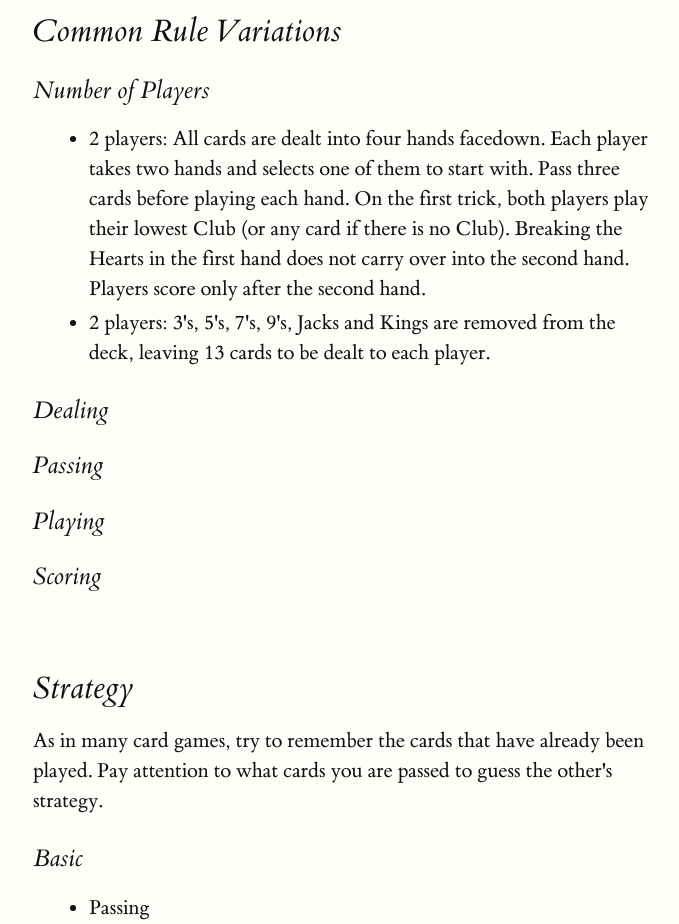
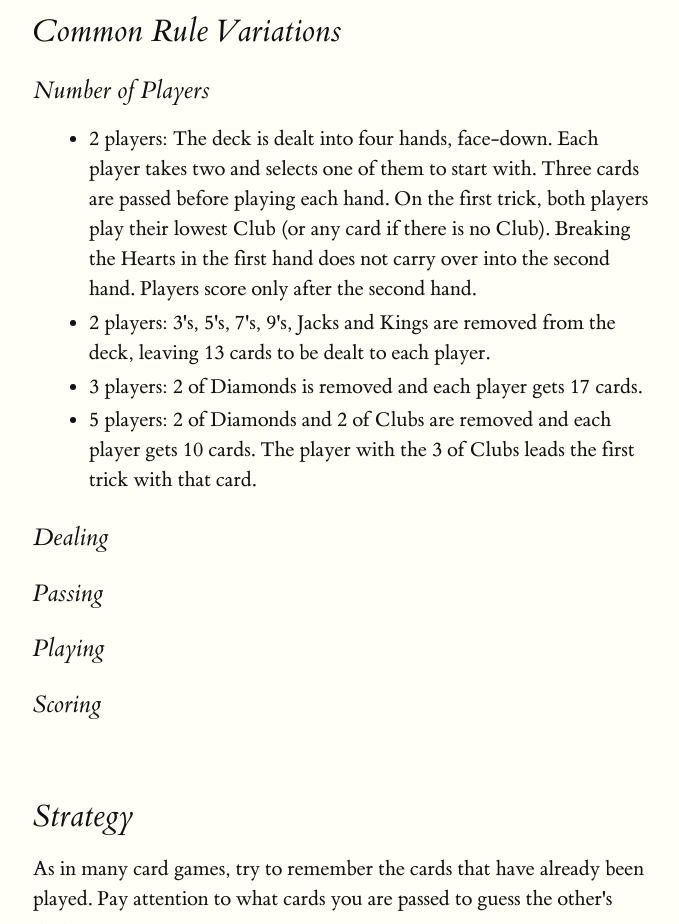
Before and after one commit to cbettinger/hearts, a plain HTML site: page index.html in a window 1280 px wide. Shown: the part 1240-2164 px from the top of the page, without its empty margins (127-806 px from the left). Drawn offline with Linux system fonts and the light colour scheme.

Commit message:
Added 3 and 5 player variants

```diff
--- a/index.html
+++ b/index.html
@@ -32,8 +32,10 @@
 			<h2>Common Rule Variations</h2>
 			<h3 id="variations_players">Number of Players</h3>
 			<ul>
-				<li>2 players: All cards are dealt into four hands facedown. Each player takes two hands and selects one of them to start with. Pass three cards before playing each hand. On the first trick, both players play their lowest Club (or any card if there is no Club). Breaking the Hearts in the first hand does not carry over into the second hand. Players score only after the second hand.</li>
+				<li>2 players: The deck is dealt into four hands, face-down. Each player takes two and selects one of them to start with. Three cards are passed before playing each hand. On the first trick, both players play their lowest Club (or any card if there is no Club). Breaking the Hearts in the first hand does not carry over into the second hand. Players score only after the second hand.</li>
 				<li>2 players: 3's, 5's, 7's, 9's, Jacks and Kings are removed from the deck, leaving 13 cards to be dealt to each player.</li>
+				<li>3 players: 2 of Diamonds is removed and each player gets 17 cards.</li>
+				<li>5 players: 2 of Diamonds and 2 of Clubs are removed and each player gets 10 cards. The player with the 3 of Clubs leads the first trick with that card.</li>
 			</ul>
 			<h3>Dealing</h3>
 			<h3>Passing</h3>
```
